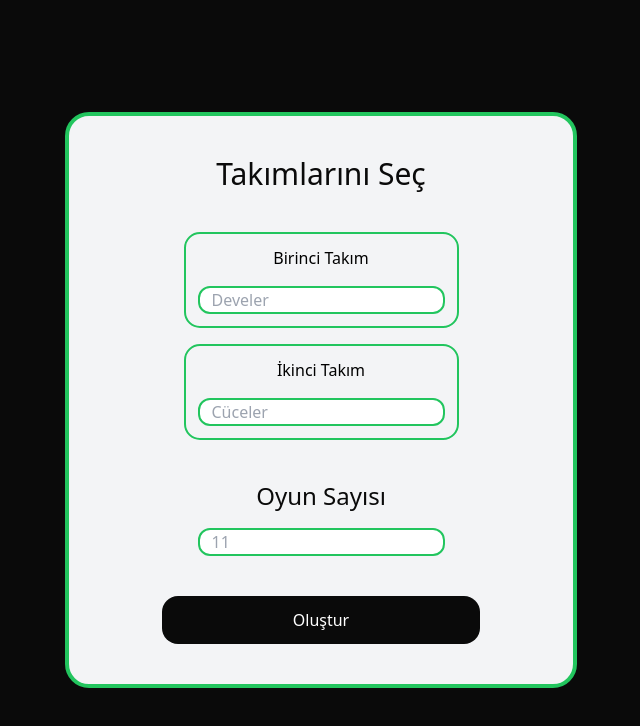
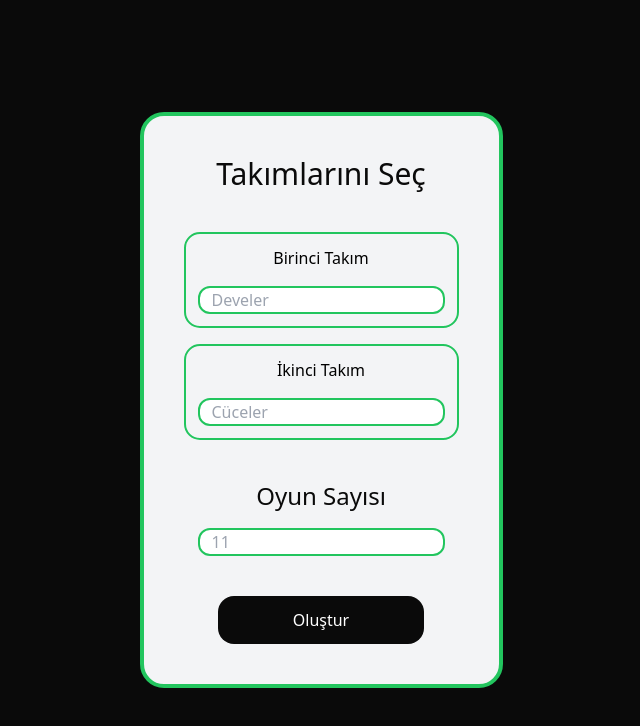
Before and after one commit to sinandmr/score-recorder, a React (Create React App) app: page /team in a window 1280 px wide. Shown: the top 726 px of the page, without its empty margins (319-959 px from the left). Built offline with nearby package versions, Linux system fonts and the light colour scheme.

Commit message:
Page component updated

```diff
--- a/src/components/Page/Page.js
+++ b/src/components/Page/Page.js
@@ -4,7 +4,7 @@ const Page = ({ children, styles = '' }) => {
   return (
     <div
       className={classnames(
-        'text-center p-10 min-w-3/5 w-2/5 max-h-full mx-auto space-y-10 border-solid border-4 border-secondary overflow-hidden flex flex-col justify-start items-center bg-gray-100 rounded-3xl',
+        'text-center p-10 md:min-w-3/5 md:w-2/5 sm:w-auto max-h-full mx-auto space-y-10 border-solid border-4 border-secondary overflow-hidden flex flex-col justify-start items-center bg-gray-100 rounded-3xl',
         styles
       )}
     >
```
